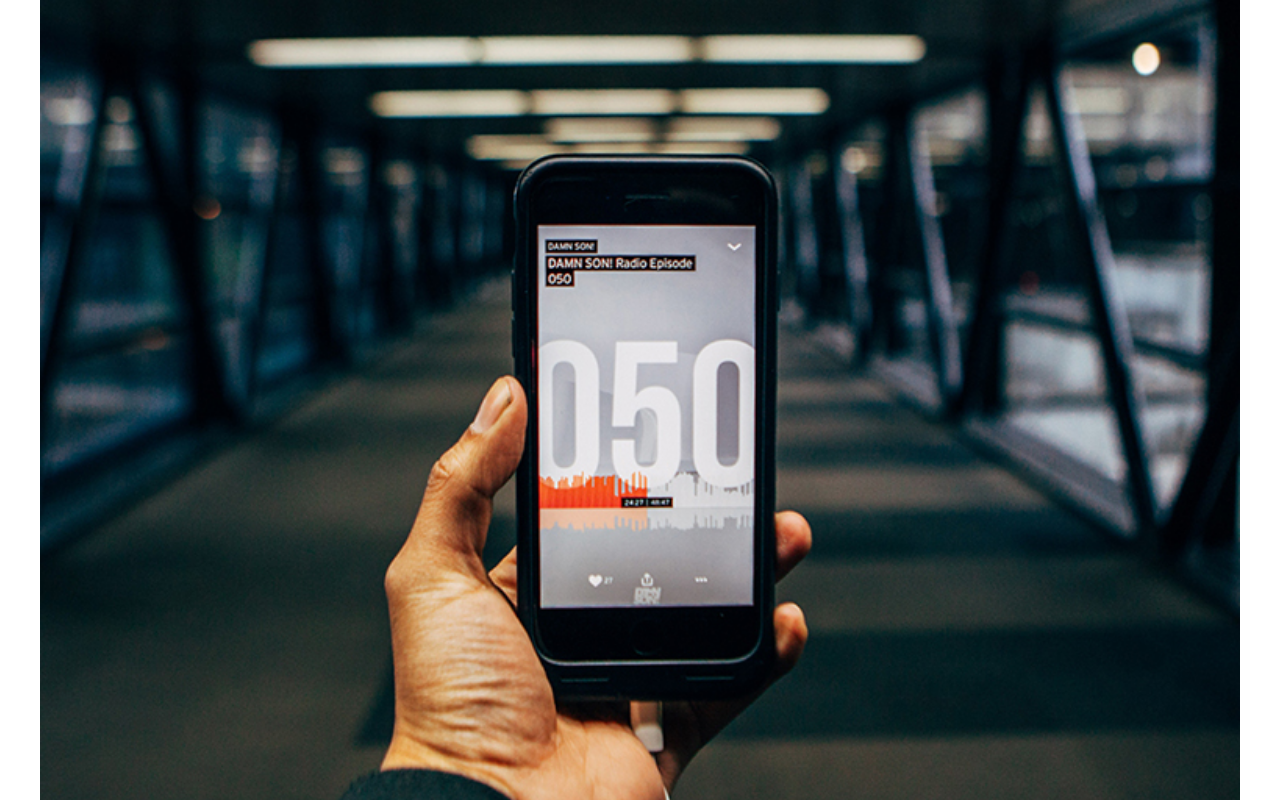
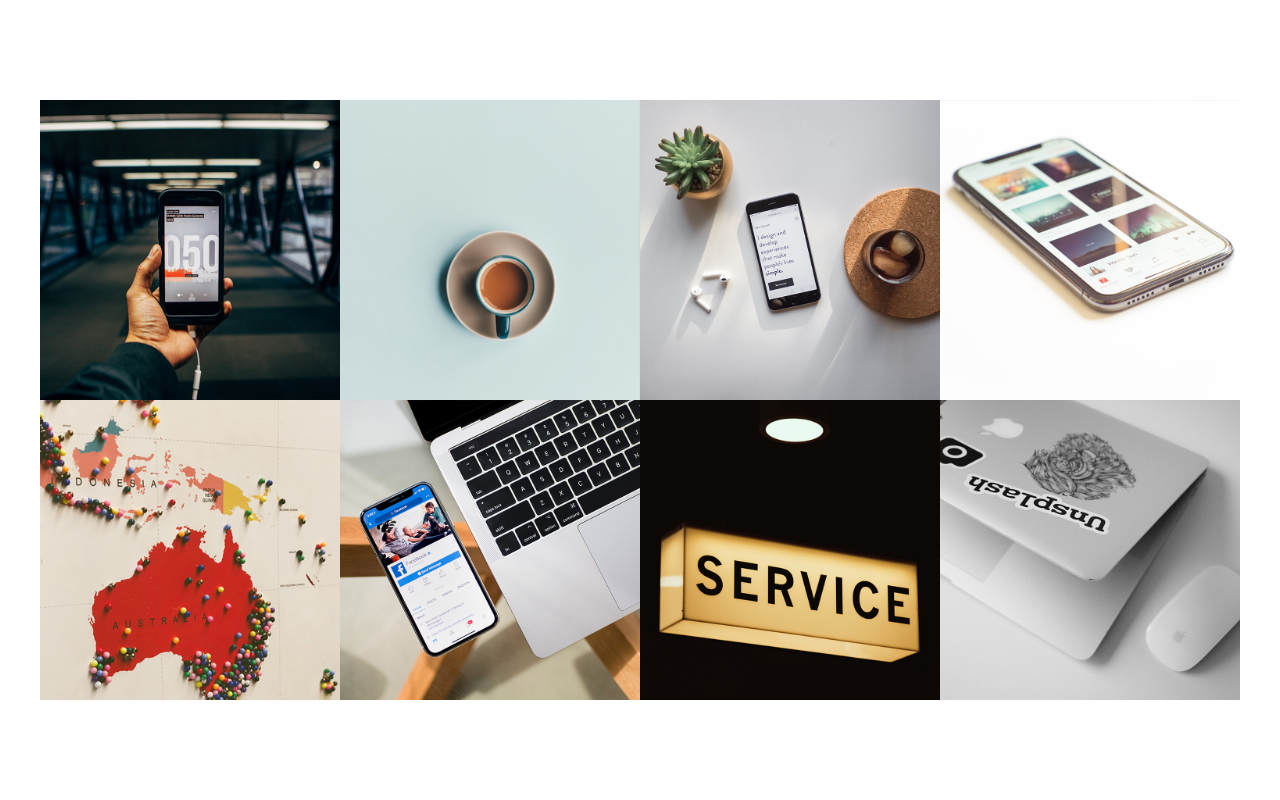
Before and after one commit to nusirwan/react-slider, a React (Create React App) app: page / in a window 1280 px wide. Shown: the top 800 px of the page. Built offline with nearby package versions, Linux system fonts and the light colour scheme.

Commit message:
Import & Use slider settings

```diff
--- a/src/App.js
+++ b/src/App.js
@@ -4,6 +4,7 @@
 import Container from '../src/components/Container';
 import ImageSlider from '../src/components/ImageSlider';
 import Items from '../src/static/images';
+import settings from './sliderSettings';
 
 export default class App extends Component {
 
@@ -12,7 +13,7 @@
 			<Fragment>
 				<GlobalStyle />
 				<Container>
-					<ImageSlider items={ Items }/>
+					<ImageSlider items={ Items } { ...settings }/>
 				</Container>
 			</Fragment>
 		);
```
